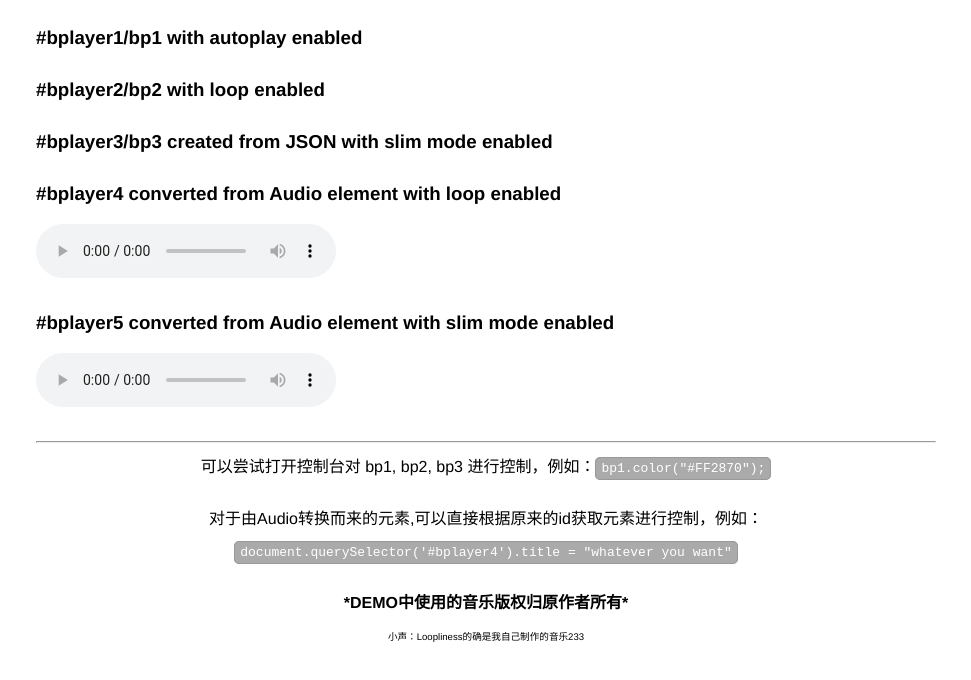
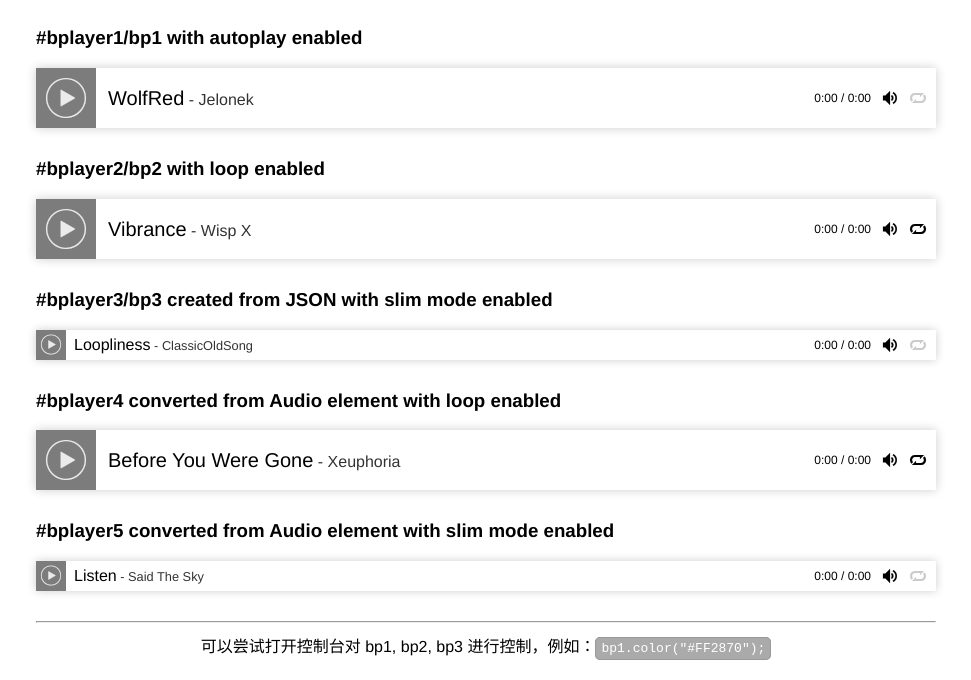
Before and after one commit to ClassicOldSong/bPlayer, a plain HTML site: page index.html in a window 1280 px wide. Shown: the part 70-750 px from the top of the page, without its empty margins (154-1125 px from the left). Drawn offline with Linux system fonts and the light colour scheme; grey boxes are pictures that could not be loaded.

Commit message:
Fix demo

```diff
--- a/index.html
+++ b/index.html
@@ -6,8 +6,8 @@
 	<meta name="viewport" content="width=device-width,initial-scale=1.0, minimum-scale=1.0, maximum-scale=1.0, user-scalable=no"/>
 	<meta name="msapplication-tap-highlight" content="no"/>
 	<title>bPlayer - 原生音频播放器的绝佳替代品</title>
-	<link rel="stylesheet" href="bplayer.css">
-	<script src="src/bplayer.js"></script>
+	<link rel="stylesheet" href="dist/bplayer.min.css">
+	<script src="dist/bplayer.min.js"></script>
 	<script>
 		(function() {
 			var init = function() {
```
